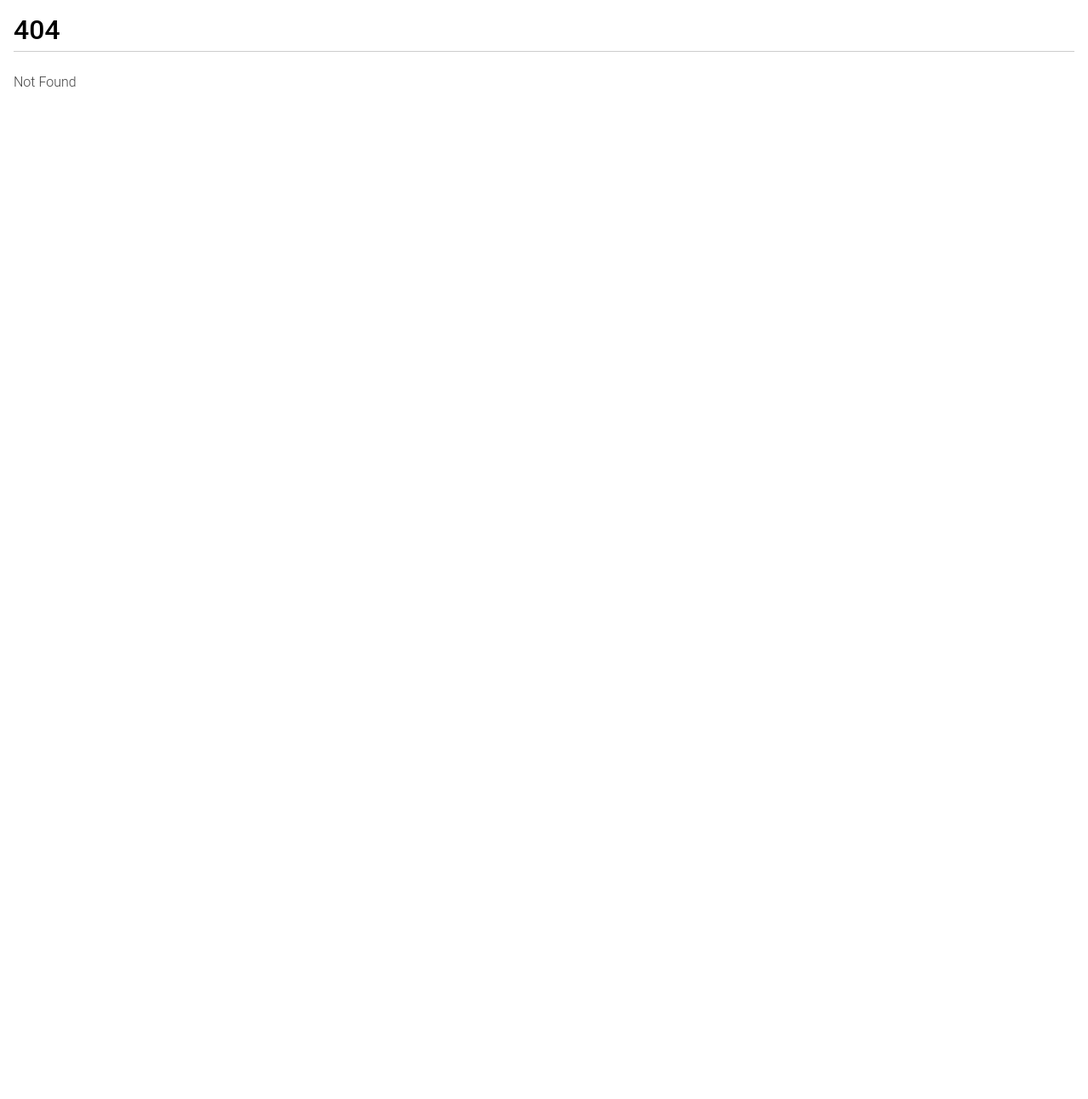
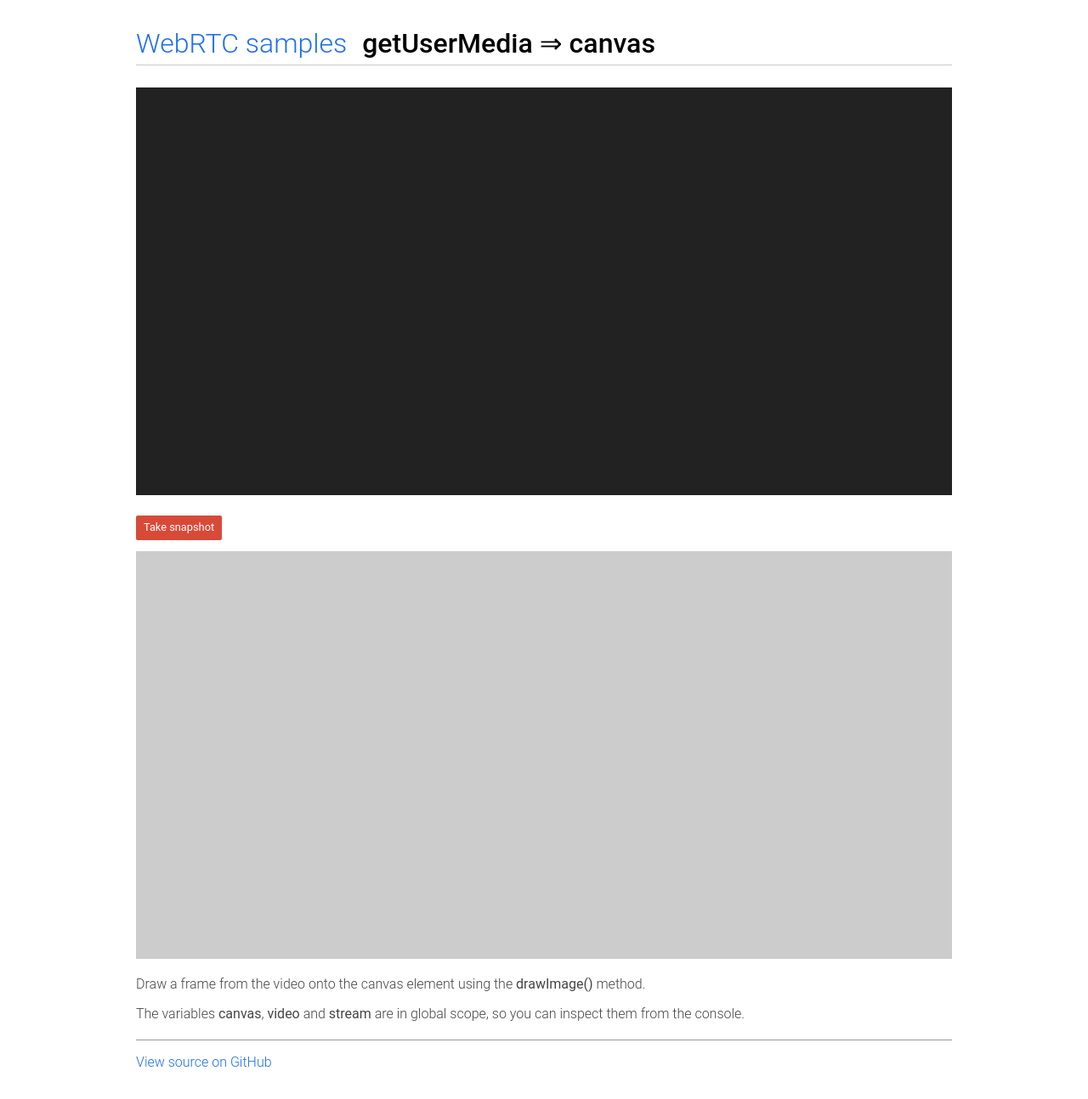
Before and after one commit to robinj0726/webrtc-samples, a SvelteKit app: page /getusermedia/canvas in a window 1280 px wide. Before the commit this address had no page. Shown: the whole page at 85% size. Before the commit the page ends 800 px from the top, so only its background shows below. Built offline with nearby package versions, Linux system fonts and the light colour scheme; no server answers.

Commit message:
take picture and show it on the canvas

```diff
--- a/src/routes/+page.svelte
+++ b/src/routes/+page.svelte
@@ -45,7 +45,7 @@
 		<ul>
 			<li><a href="/getusermedia/gum/">Basic getUserMedia demo</a></li>
 
-			<li><a href="src/content/getusermedia/canvas/">Use getUserMedia with canvas</a></li>
+			<li><a href="/getusermedia/canvas/">Use getUserMedia with canvas</a></li>
 
 			<li>
 				<a href="src/content/getusermedia/filter/">Use getUserMedia with canvas and CSS filters</a>
--- /dev/null
+++ b/src/routes/getusermedia/canvas/+page.svelte
@@ -0,0 +1,53 @@
+<script>
+	import { onMount } from 'svelte';
+
+	let localVideo;
+	let canvas;
+
+	const constraints = {
+		audio: false,
+		video: true
+	};
+
+	onMount(async () => {
+		const stream = await navigator.mediaDevices.getUserMedia(constraints);
+		localVideo.srcObject = stream;
+
+		canvas.width = 480;
+		canvas.height = 360;
+	});
+</script>
+
+<div id="container">
+	<h1>
+		<a href="//webrtc.github.io/samples/" title="WebRTC samples homepage">WebRTC samples</a>
+		<span>getUserMedia ⇒ canvas</span>
+	</h1>
+
+	<video bind:this={localVideo} playsinline autoplay>
+		<track kind="captions" />
+	</video>
+	<button
+		on:click={() => {
+			canvas.width = localVideo.videoWidth;
+			canvas.height = localVideo.videoHeight;
+			canvas.getContext('2d').drawImage(localVideo, 0, 0, canvas.width, canvas.height);
+		}}>Take snapshot</button
+	>
+	<canvas bind:this={canvas}></canvas>
+
+	<p>
+		Draw a frame from the video onto the canvas element using the <code>drawImage()</code> method.
+	</p>
+
+	<p>
+		The variables <code>canvas</code>, <code>video</code> and <code>stream</code> are in global scope,
+		so you can inspect them from the console.
+	</p>
+
+	<a
+		href="https://github.com/webrtc/samples/tree/gh-pages/src/content/getusermedia/canvas"
+		title="View source for this page on GitHub"
+		id="viewSource">View source on GitHub</a
+	>
+</div>
```
